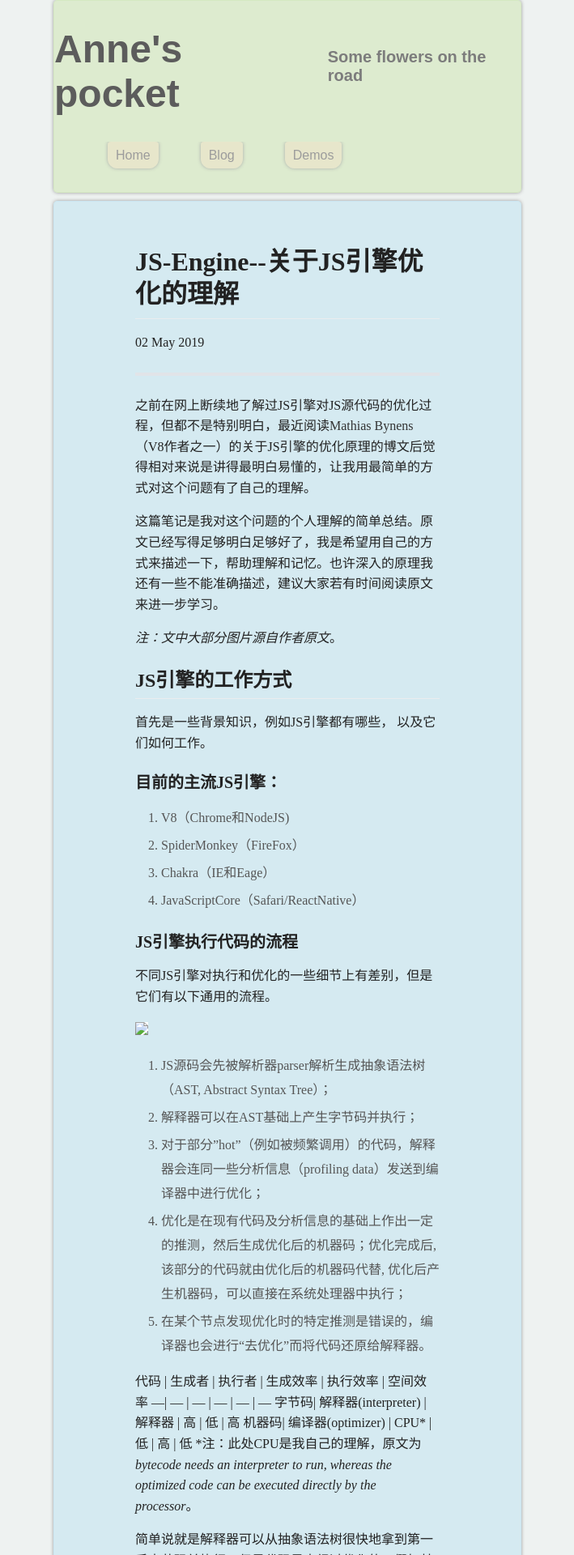
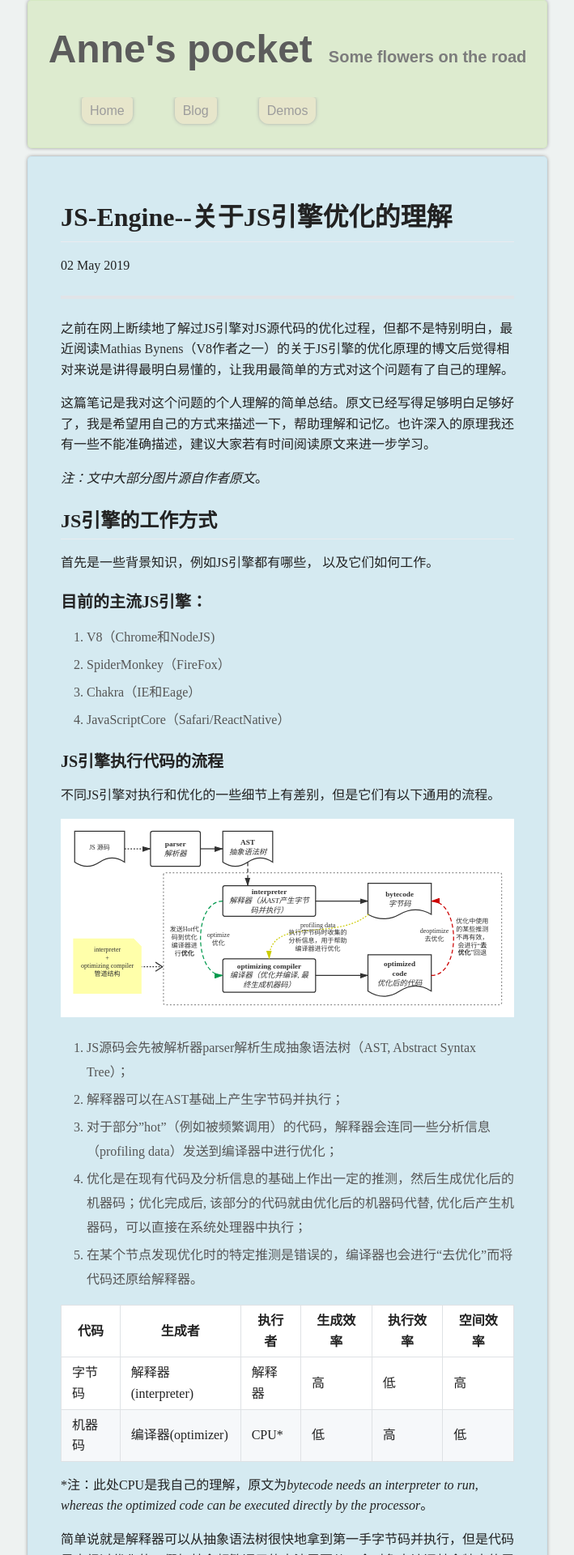
Before and after one commit to AnneBai/AnneBai.github.io, a Jekyll site: the page built from _posts/2019-05-02-JS-engine-optimizing.md, in a window 1280 px wide. Shown: the top 1920 px of the page at 81% size, without its empty margins (286-995 px from the left). Built offline with Jekyll 4.4.1, drawn with Linux system fonts in a browser that asks for light colours; Markdown is read by kramdown in place of the engine named in the settings; some of the changed text lies outside the part shown.

Commit message:
update post layout and table in Markdown

```diff
--- a/_posts/2019-05-02-JS-engine-optimizing.md
+++ b/_posts/2019-05-02-JS-engine-optimizing.md
@@ -21,7 +21,7 @@ title: JS-Engine--关于JS引擎优化的理解
 ### JS引擎执行代码的流程
 不同JS引擎对执行和优化的一些细节上有差别，但是它们有以下通用的流程。
 
-<img src="images/JS-Engine.svg">
+<img src="/images/JS-Engine.svg">
 
 1. JS源码会先被解析器parser解析生成抽象语法树（AST, Abstract Syntax Tree）；
 2. 解释器可以在AST基础上产生字节码并执行；
@@ -29,10 +29,11 @@ title: JS-Engine--关于JS引擎优化的理解
 4. 优化是在现有代码及分析信息的基础上作出一定的推测，然后生成优化后的机器码；优化完成后, 该部分的代码就由优化后的机器码代替, 优化后产生机器码，可以直接在系统处理器中执行；
 5. 在某个节点发现优化时的特定推测是错误的，编译器也会进行“去优化”而将代码还原给解释器。
 
-代码 | 生成者 | 执行者 | 生成效率 | 执行效率 | 空间效率
----| --- | --- | --- | --- | ---
-字节码| 解释器(interpreter) | 解释器 | 高 | 低 | 高
-机器码| 编译器(optimizer) | CPU* | 低 | 高 | 低
+|代码 | 生成者 | 执行者 | 生成效率 | 执行效率 | 空间效率 |
+| ---| --- | --- | --- | --- | --- |
+| 字节码| 解释器(interpreter) | 解释器 | 高 | 低 | 高 |
+| 机器码| 编译器(optimizer) | CPU* | 低 | 高 | 低 |
+
 \*注：此处CPU是我自己的理解，原文为*bytecode needs an interpreter to run, whereas the optimized code can be executed directly by the processor*。
 
 简单说就是解释器可以从抽象语法树很快地拿到第一手字节码并执行，但是代码是未经过优化的，假如某个频繁调用的方法需要从一个对象中访问某个特定的属性，那么每一次调用都会执行完整的查询过程，效率就会显得比较低；
@@ -42,12 +43,13 @@ title: JS-Engine--关于JS引擎优化的理解
 所以这里就是启动时间-占用空间-执行效率多方面的权衡。之前的V8是采用将源码全部编译为机器码的策略，跳过字节码的步骤，牺牲了部分启动时间，可以使执行效率非常高，可是机器码占用内存也会非常大，这样给代码的缓存也带来了很大的问题。某种程度上是有一点“过度优化”了。并不是优化越多越好，而是“好钢用在刀刃上”，只对“优化代码可以显著提高运行效率”的那部分代码进行优化。也就是作者口中的“Hot Code”。
 
 ### 不同浏览器引擎的实现
-JS引擎 | interpreter | optimizer
--- | -- | --
-V8 | ignition | TurboFan
-SpiderMonkey | interpreter | Baseline + IonMonkey
-Chakra | interpreter | SimpleJIT + FullJIT
-JavaScriptCore | LLInt | Baseline + DFG + FTL
+
+| JS引擎 | interpreter | optimizer |
+| -- | -- | -- |
+| V8 | ignition | TurboFan |
+| SpiderMonkey | interpreter | Baseline + IonMonkey |
+| Chakra | interpreter | SimpleJIT + FullJIT |
+| JavaScriptCore | LLInt | Baseline + DFG + FTL |
 
 虽然它们的解释器和优化编译器看起来有不同的名字，但是所有JS引擎都具有相同的架构：parser（用于生成AST）和解析器 + 优化编译器的**管道结构**。说是管道结构是因为解析器执行字节码和优化编译器可以并行执行，当解释器把待优化的代码发送给另一个线程的编译器执行优化时，依然可以继续执行当前未优化的字节码；而优化过程完成后优化后的代码将会合流至主线程而后执行经过优化的代码。
 
@@ -71,7 +73,7 @@ JavaScriptCore | LLInt | Baseline + DFG + FTL
 
 我们建立一个图书名单，上面写了书名和它对应的位置，如果有变动就更新并且做一定标记，那就可以通过对比这个名单确认是否有过变更。采用这种方式对于需要经常来找某一本书的人来说就非常方便，他只需要记住是哪一个书名单和自己要找的书的位置，下次来只要书名单没有发生过变动，连查找书名那一步都省了，直接可以从对应位置取到他要的书。
 
-![Shape](images/Shape.png)
+![Shape](/images/Shape.png)
 
 如果比喻对象的属性值都是书而属性名是书名，**Shape**就是类似于上面所说“图书名单”的东西。Shape是一个统称，在不同的JS引擎中叫法不一，但含义相似。Shape只和属性信息（包括属性所在的内存位置和描述信息）有关，和实际对象的值之间是解耦的，所以只要两个对象的属性名称/描述信息和属性顺序都一样，那就可以共用一个Shape。
 
--- a/styles/style.css
+++ b/styles/style.css
@@ -28,12 +28,12 @@ header, article, footer {
 }
 @media screen and (min-width: 992px) {
   body {
-    width:55%;
+    width:60%;
   }
 }
 @media screen and (min-width: 1200px) {
   body {
-    width:45%;
+    width:50%;
   }
 }
 header {
@@ -86,10 +86,10 @@ article {
   font-family:'Microsoft yahei';
 }
 .list {
-  margin-left: 50px;
+  margin-left: 40px;
 }
 .posts {
-  padding: 30px 50px 40px;
+  padding: 30px 40px 40px;
   list-style-type: disc;
   font-family:"Microsoft yahei";
 }
@@ -111,7 +111,7 @@ article {
   background-color: rgb(187, 226, 241);
 }
 .post {
-  margin:0 50px;
+  margin:0;
   font-size:16px;
   line-height:1.6;
   color:#222;
```
